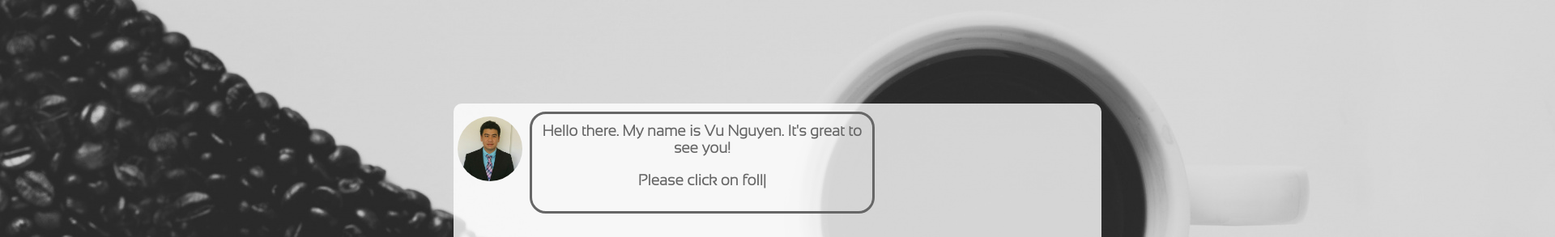
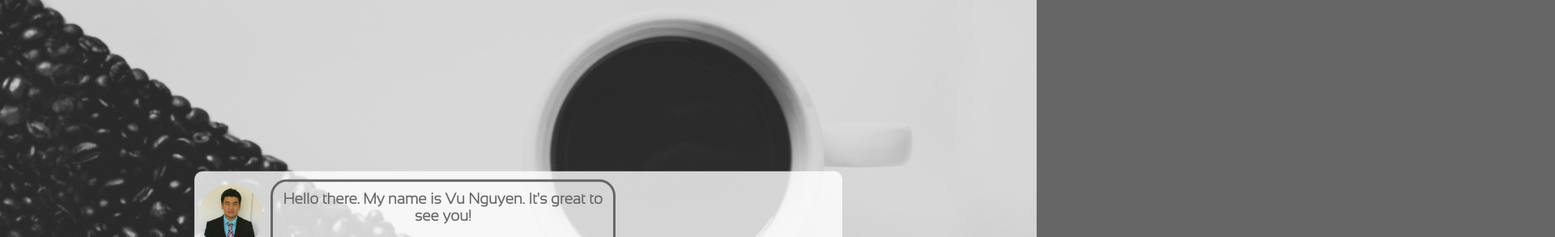
Before and after one commit to uyvunk/personal-site, a plain HTML site: page index.html in a window 1280 px wide. Shown: the top 293 px of the page at 81% size, 1920 px wide, since content can reach past the window. Drawn offline with Linux system fonts and the light colour scheme.

Commit message:
Add transform and background-size to fit background for different screen size

```diff
--- a/style.css
+++ b/style.css
@@ -23,22 +23,31 @@ body {
 }
 
 #main {
-    /*margin-top: 10%;*/
+    min-height: 100%;
+    height: 1080px;
     background-repeat: no-repeat;
-    width: 1920px;
-    height: 1080px;
-    margin: auto;
-    padding-top: 10%;
+    background-attachment: fixed;
+    background-position: center;
+    -webkit-background-size: cover;
+    -moz-background-size: cover;
+    -o-background-size: cover;
+    background-size: cover;
 }
 #container {
-    display: none;
     width: 800px;
     background: rgb(255, 255, 255);
     background: rgba(255, 255, 255, 0.8);
     border: 0px solid white;
     border-radius: 10px;
-    margin-left: auto;
-    margin-right: auto;
+    position: absolute;
+    top: 50%;
+    left: 50%;
+
+    -ms-transform: translate(-50%, -50%);
+    -webkit-transform: translate(-50%, -50%);
+    -moz-transform: translate(-50%, -50%);
+    -o-transform: translate(-50%, -50%);
+    transform: translate(-50%, -50%);
 }
 
 #links {
```
